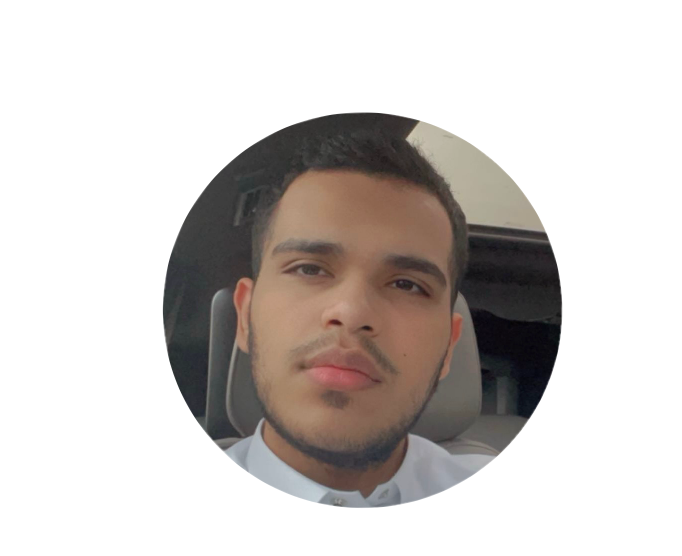
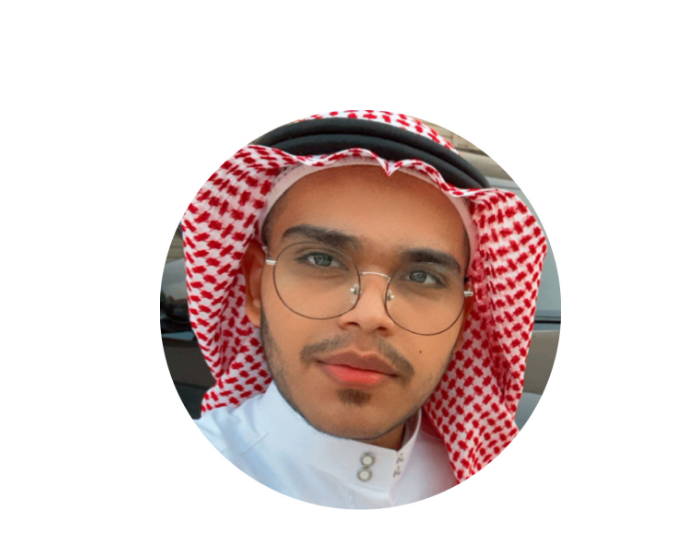
Before and after one commit to vvamsvv/Ahmed-Aljohani, a plain HTML site: page Index.html in a window 1280 px wide. Shown: the part 174-730 px from the top of the page, 0-682 px from the left. Drawn offline with Linux system fonts and the light colour scheme.

Commit message:
Last Update

```diff
--- a/Index.html
+++ b/Index.html
@@ -40,7 +40,7 @@
     </nav>
     <section id="profile">
         <div class="section__pic-container">
-            <img src="./Assets/XDKT0965.PNG" alt="Ahmed Aljohani profile picture">
+            <img src="./Assets/GKAG9244.JPEG" alt="Ahmed Aljohani profile picture">
         </div>
         <div class="section__text">
             <p class="section__text_p1">Hello,I'm</p>
```
Also changed, not shown: Assets/GKAG9244.JPEG (added), Assets/XDKT0965.PNG (deleted).
